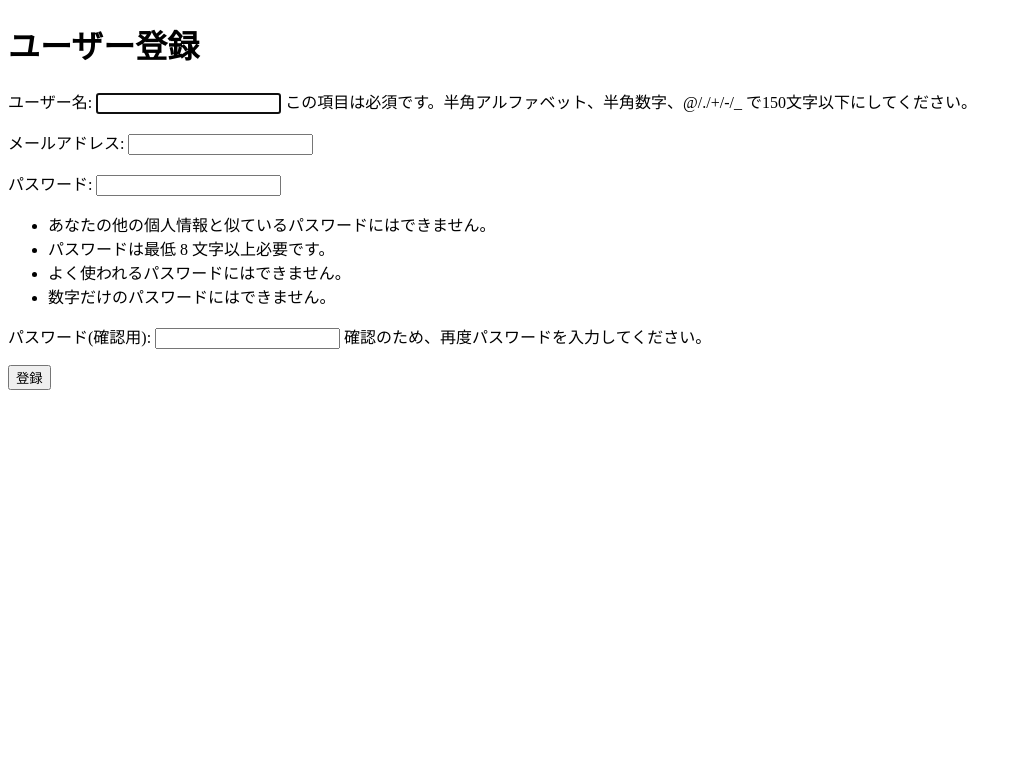
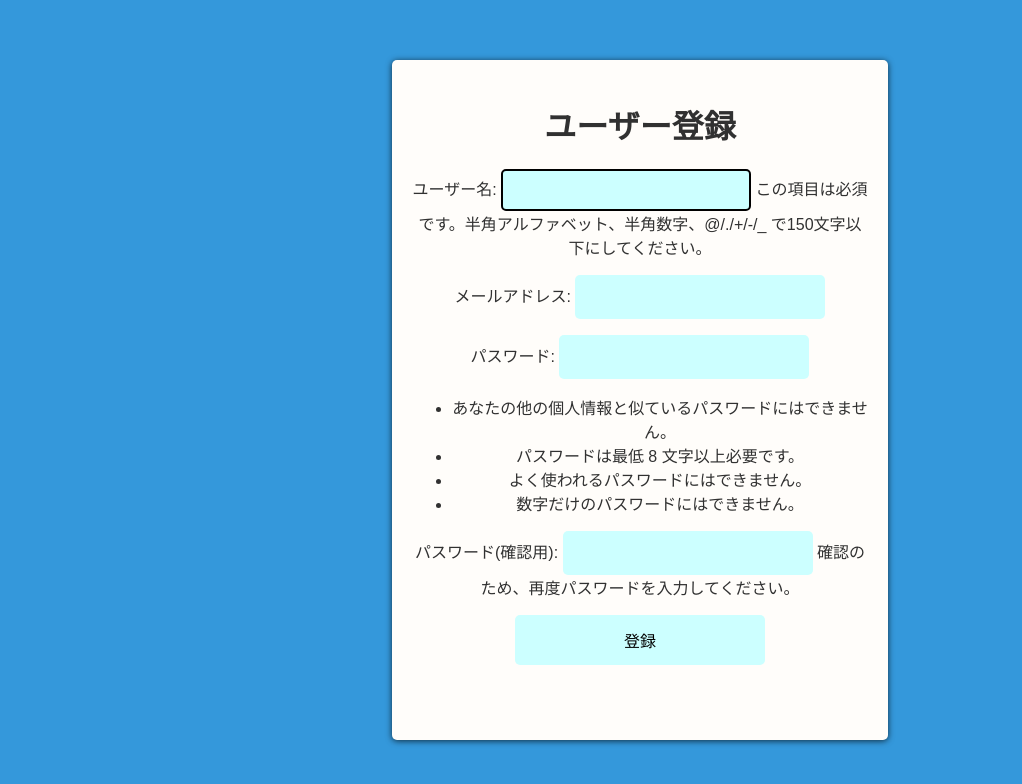
Before and after one commit to tomosue-sho/pt-app, a Django app: page /login_app/signup/ in a window 1280 px wide. Shown: the top 784 px of the page, without its empty margins (0-1022 px from the left). Run offline with Django 4.2, Linux system fonts and the light colour scheme.

Commit message:
登録画面のCSS装飾

```diff
--- a/ptkokushi/static/css/style.css
+++ b/ptkokushi/static/css/style.css
@@ -150,7 +150,7 @@ p#countTimer span {
     }
     body {
     font-family: Arial;
-    background-color: #3498DB;
+    background-color:  #3498DB;
     padding: 50px;
     }
     .login {
@@ -177,9 +177,9 @@ p#countTimer span {
 
     input {
     text-align: center;
-    background-color: #ECF0F1;
-    border: 2px solid transparent;
-    border-radius: 3px;
+    background-color: #CCFFFF;
+    border: 3px solid transparent;
+    border-radius: 5px;
     font-size: 16px;
     font-weight: 200;
     padding: 10px 0;
@@ -188,7 +188,7 @@ p#countTimer span {
     }
 
     input:focus {
-    border: 2px solid #3498DB;
+    border: 2px solid #000;
     box-shadow: none;
     }
 
@@ -202,7 +202,7 @@ p#countTimer span {
       text-decoration: none;
       text-shadow: none;
       border-radius: 3px;
-      box-shadow: none;
+      box-shadow: 0 1px 6px rgba(0, 0, 0, 0.713);;
       transition: 0.25s;
       display: block;
       width: 250px;
@@ -219,3 +219,40 @@ p#countTimer span {
       display: block;
       margin-top: 12px;
     }
+
+/*登録画面*/
+.text-center{
+    text-align: center;
+  }
+
+.container {
+    max-width: 500px;
+    max-height: 150px;
+    margin-top: 10px;
+    border: 2px solid transparent;
+    border-radius: 3px;
+    transition: 0.25s;
+    display: block;
+    margin: 0 auto;
+}
+
+.signup-screen {
+    padding: 20px;
+    padding-bottom: 40px;
+    border-radius: 5px;
+    background-color: #fffdfa;
+    box-shadow: 0 1px 6px rgba(0, 0, 0, 0.713);
+    color: #313131;
+}
+
+.space-bot{
+    margin-bottom: 35px;
+}
+
+.input:hover {
+    background-color: #2980B9;
+  }
+
+#user_signup{
+    color: #313131;
+}
--- a/ptkokushi/templates/login_app/signup.html
+++ b/ptkokushi/templates/login_app/signup.html
@@ -4,13 +4,20 @@
 <head>
     <meta charset="utf-8">
     <title>ユーザー登録</title>
+    <link rel="stylesheet" href="{% static 'css/style.css' %}">
 </head>
 <body>
-    <h1>ユーザー登録</h1>
-    <form action="{% url 'ptkokushi:signup' %}" method="post">
-    {% csrf_token %}
-        {{ form.as_p }}
-        <p><input type="submit" value="登録"></p>
-    </form>
+    <div class="container">
+        <div class="signup-screen">
+            <div class="space-bot text-center">
+                <h1 id = "user_signup">ユーザー登録</h1>
+                <form action="{% url 'ptkokushi:signup' %}" method="post">
+                {% csrf_token %}
+                {{ form.as_p }}
+                <p id = "signup_btn"><input type="submit" value="登録"></p>
+                </form>
+            </div>
+        </div>
+    <div>
 </body>
 </html>
```
